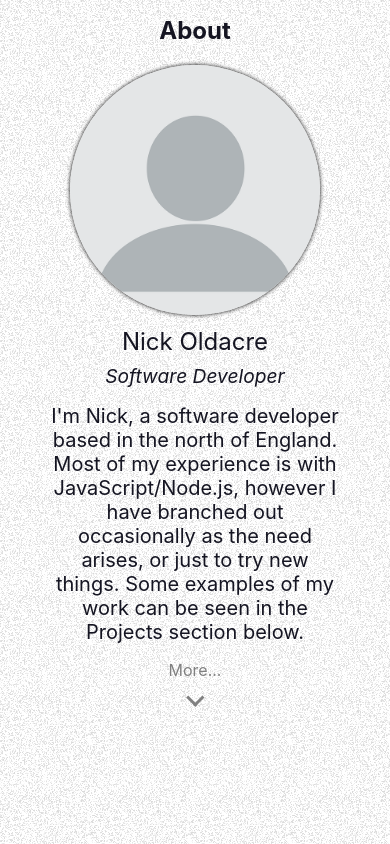
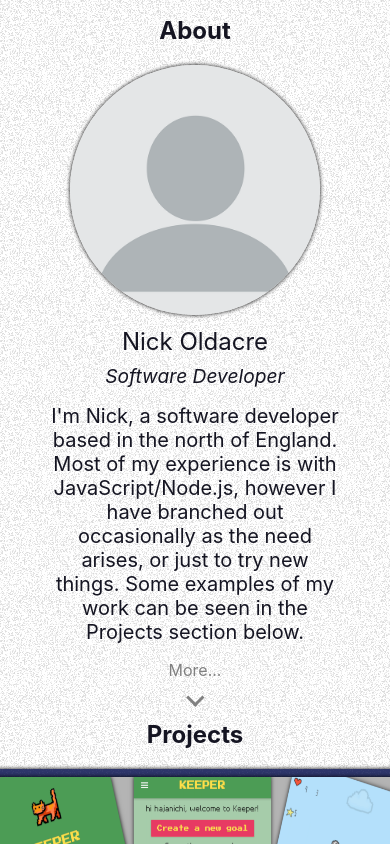
Before and after one commit to blueca/blueca.github.io, a Svelte app: page / in a window 390 px wide. Built offline with nearby package versions, Linux system fonts and the light colour scheme.

Commit message:
adjust section height for smaller screens

```diff
--- a/src/components/About.svelte
+++ b/src/components/About.svelte
@@ -14,6 +14,12 @@
   section {
     min-height: 100vh;
     padding-top: 1rem;
+  }
+
+  @media (max-width: 768px) {
+    section {
+      min-height: 75vh;
+    }
   }
 
   h2 {
```
